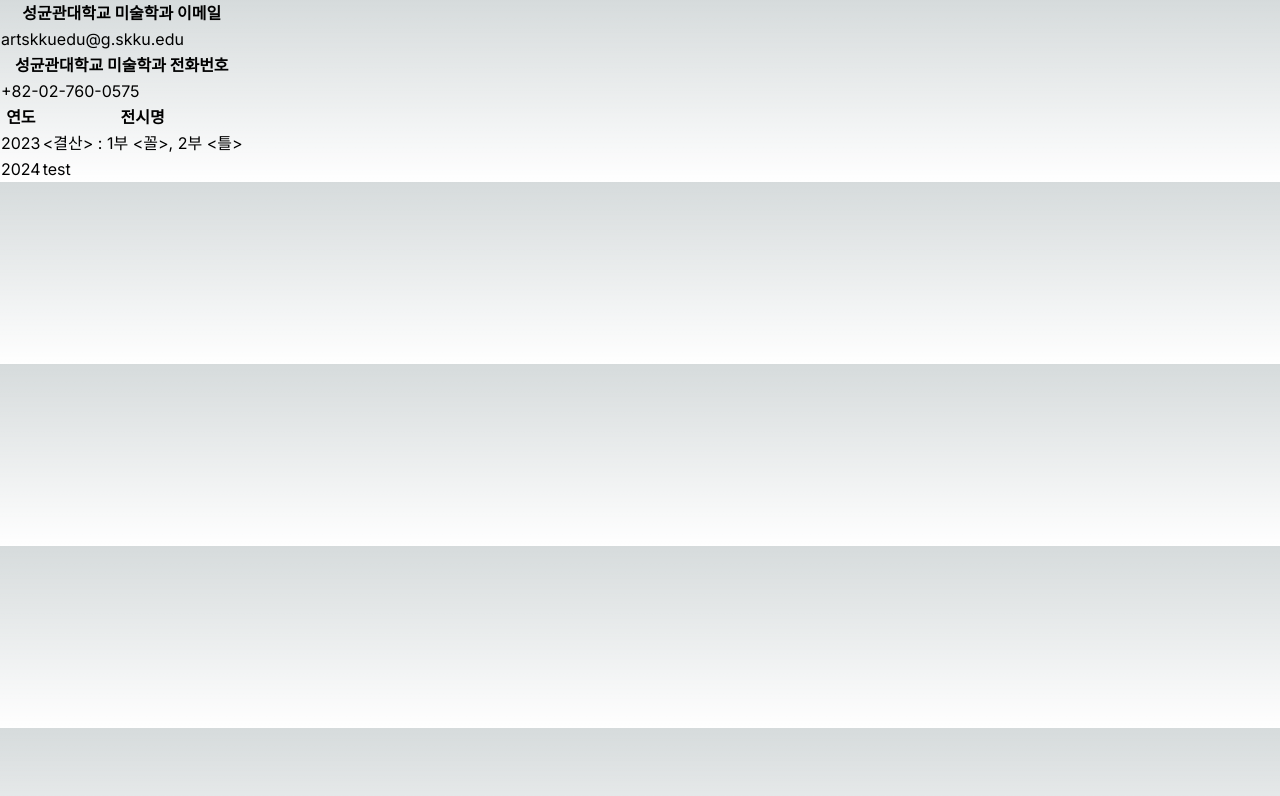
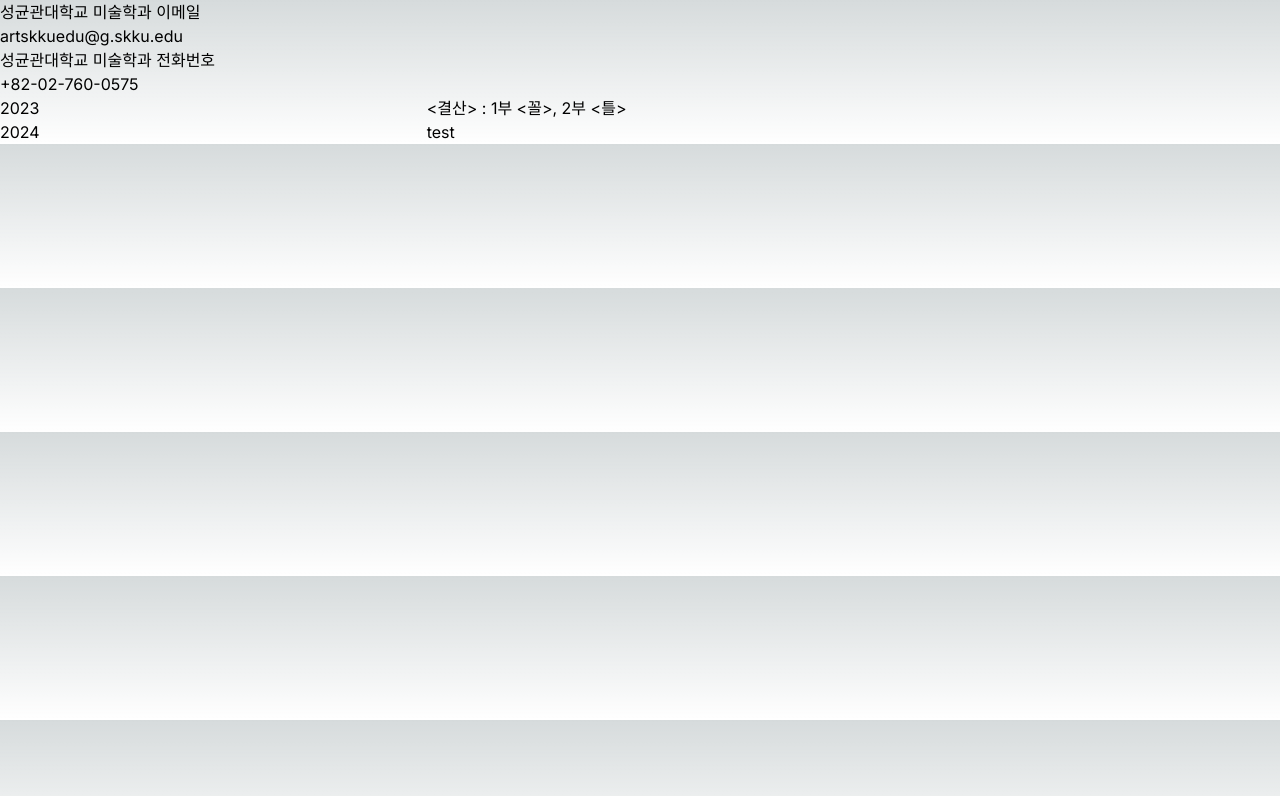
Before and after one commit to gwonhong/skku-art-exhibition, a Next.js app: page / in a window 1280 px wide. Shown: the top 796 px of the page. Built offline with nearby package versions, Linux system fonts and the light colour scheme.

Commit message:
fix: converted NavBar from table to grid layout

```diff
--- a/src/components/NavBar.tsx
+++ b/src/components/NavBar.tsx
@@ -16,73 +16,61 @@
     };
 
   const contactNav = Object.entries(contact).map(([key, value]) => (
-    <React.Fragment key={`contact-${key}`}>
-      <tr key={`contact-${key}-key`}>
-        <th colSpan={3}>{key}</th>
-      </tr>
-      <tr key={`contact-${key}-value`}>
-        <td colSpan={3}>{value}</td>
-      </tr>
-    </React.Fragment>
+    <div key={`contact-${key}`} className="grid grid-cols-3">
+      <div className="col-span-3">{key}</div>
+      <div className="col-span-3">{value}</div>
+    </div>
   ));
 
   const currentExhibition = currentExhibitionId
     ? exhibitions[currentExhibitionId]
     : null;
-  const exhibitionNav = (
-    <>
-      <tr key="exhibition-header">
-        <th>연도</th>
-        <th colSpan={2}>전시명</th>
-      </tr>
-      {currentExhibition ? (
-        <tr key={`exhibition-${currentExhibitionId}`}>
-          <td>{currentExhibition.date}</td>
-          <td colSpan={2}>{currentExhibition.name}</td>
-        </tr>
-      ) : (
-        Object.entries(exhibitions).map(([exhibitionId, exhibition]) => {
-          return (
-            <tr key={`exhibition-${exhibitionId}`}>
-              <td>{exhibition.date}</td>
-              <td colSpan={2}>{exhibition.name}</td>
-            </tr>
-          );
-        })
-      )}
-    </>
+  const exhibitionNav = currentExhibition ? (
+    <div className="grid grid-cols-3">
+      <div>연도</div>
+      <div className="col-span-2">전시명</div>
+      <div>{currentExhibition.date}</div>
+      <div className="col-span-2">{currentExhibition.name}</div>
+    </div>
+  ) : (
+    Object.entries(exhibitions).map(([exhibitionId, exhibition]) => (
+      <div key={`exhibition-${exhibitionId}`} className="grid grid-cols-3">
+        <div>{exhibition.date}</div>
+        <div className="col-span-2">{exhibition.name}</div>
+      </div>
+    ))
   );
 
   const artworkNav = currentExhibition ? (
-    <>
-      <tr key="artwork-header">
-        <th>번호</th>
-        <th>작가명</th>
-        <th>작품명</th>
-      </tr>
+    <div className="grid grid-cols-3">
+      <div>번호</div>
+      <div>작가명</div>
+      <div>작품명</div>
       {currentExhibition.artists.map((artist, artistIndex) =>
         artist.artworks.map((artwork, artworkIndex) => (
-          <tr key={`artist-${artistIndex}-artwork-${artworkIndex}`}>
+          <>
             {artworkIndex === 0 ? (
               <>
-                <td rowSpan={artist.artworks.length}>{artistIndex + 1}</td>
-                <td rowSpan={artist.artworks.length}>{artist.name}</td>
+                <div className={`row-span-${artist.artworks.length}`}>
+                  {artistIndex + 1}
+                </div>
+                <div className={`row-span-${artist.artworks.length}`}>
+                  {artist.name}
+                </div>
               </>
             ) : null}
-            <td>{artwork}</td>
-          </tr>
+            <div>{artwork}</div>
+          </>
         ))
       )}
-    </>
+    </div>
   ) : null;
 
   return (
-    <table>
-      <tbody>
-        {contactNav}
-        {exhibitionNav}
-        {artworkNav}
-      </tbody>
-    </table>
+    <div>
+      {contactNav}
+      {exhibitionNav}
+      {artworkNav}
+    </div>
   );
 }
```
